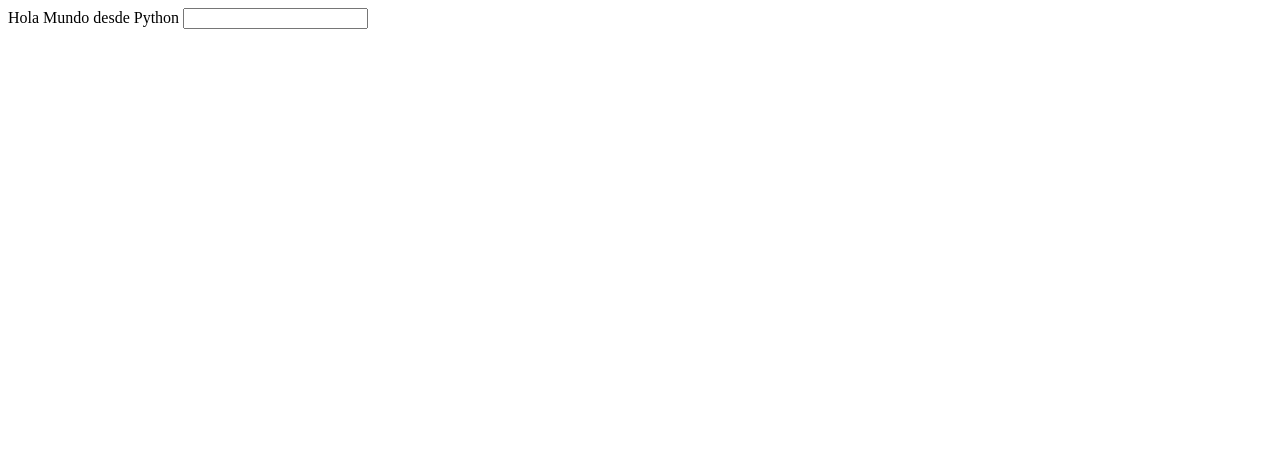
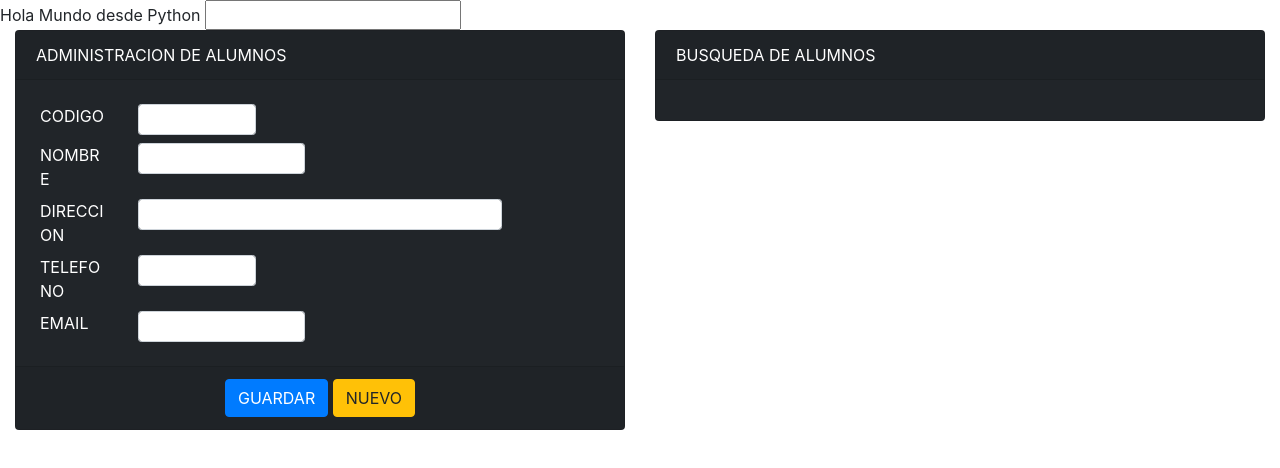
Before and after one commit to esmeralda017/ProgramacionIII, a plain HTML site: page index.html in a window 1280 px wide. Drawn offline with nearby package versions, Linux system fonts and the light colour scheme; some packages are replaced by stand-ins of ours; a script that the page names is missing.

Commit message:
seguimos con el CRUD de alumnos

```diff
--- a/index.html
+++ b/index.html
@@ -1,25 +1,117 @@
-<!DOCTYPE html>
-<html lang="en">
 <head>
     <meta charset="UTF-8">
     <meta name="viewport" content="width=device-width, initial-scale=1.0">
-    <title>Primera aplicacion web -Python</title>
+    <title>Primera aplicacion web - Python</title>
+    <title>CRUD - Academico - Python</title>
+    <link rel="stylesheet" href="https://cdn.jsdelivr.net/npm/bootstrap@5.3.8/dist/css/bootstrap.min.css"
+       crossorigin="anonymous" referrerpolicy="no-referrer" />
+       <!-- CSS -->
+    <link rel="stylesheet" href="//cdn.jsdelivr.net/npm/alertifyjs@1.14.0/build/css/alertify.min.css"/>
+    <!-- Default theme -->
+    <link rel="stylesheet" href="//cdn.jsdelivr.net/npm/alertifyjs@1.14.0/build/css/themes/default.min.css"/>
+    <!-- Semantic UI theme -->
+    <link rel="stylesheet" href="//cdn.jsdelivr.net/npm/alertifyjs@1.14.0/build/css/themes/semantic.min.css"/>
+    <!-- Bootstrap theme -->
+    <link rel="stylesheet" href="//cdn.jsdelivr.net/npm/alertifyjs@1.14.0/build/css/themes/bootstrap.min.css"/>
 </head>
 <body>
     Hola Mundo desde Python
+    <input type="text" name="txtNombre" id="txtNombre">
+    <div class="container-fluid">
+        <div class="row">
+            <div class="col-12 col-md-6">
+                <form id="frmAlumnos">
+                    <div class="card text-bg-dark">
+                        <div class="card-header">ADMINISTRACION DE ALUMNOS</div>
+                        <div class="card-body">
+                            <div class="row p-1">
+                                <div class="col-3 col-md-2">CODIGO</div>
+                                <div class="col-9 col-md-3">
+                                    <input required type="text" id="txtCodigoAlumno" name="txtCodigoAlumno" class="form-control form-control-sm" />
+                                </div>
+                            </div>
+                            <div class="row p-1">
+                                <div class="col-3 col-md-2">NOMBRE</div>
+                                <div class="col-9 col-md-4">
+                                    <input required type="text" id="txtNombreAlumno" name="txtNombreAlumno" class="form-control form-control-sm" />
+                                </div>
+                            </div>
+                            <div class="row p-1">
+                                <div class="col-3 col-md-2">DIRECCION</div>
+                                <div class="col-9 col-md-8">
+                                    <input required type="text" id="txtDireccionAlumno" name="txtDireccionAlumno" class="form-control form-control-sm" />
+                                </div>
+                            </div>
+                            <div class="row p-1">
+                                <div class="col-3 col-md-2">TELEFONO</div>
+                                <div class="col-9 col-md-3">
+                                    <input type="text" id="txtTelefonoAlumno" name="txtTelefonoAlumno" class="form-control form-control-sm" />
+                                </div>
+                            </div>
+                            <div class="row p-1">
+                                <div class="col-3 col-md-2">EMAIL</div>
+                                <div class="col-9 col-md-4">
+                                    <input type="email" id="txtEmailAlumno" name="txtEmailAlumno" class="form-control form-control-sm" />
+                                </div>
+                            </div>
+                        </div>
+                        <div class="card-footer text-center">
+                            <input type="submit" id="btnGuardarAlumno" name="btnGuardarAlumno" class="btn btn-primary" value="GUARDAR" />
+                            <input type="reset" id="btnNuevoAlumno" name="btnNuevoAlumno" class="btn btn-warning" value="NUEVO" />
+                        </div>
+                    </div>
+                </form>
+            </div>
+            <div class="col-12 col-md-6">
+                <form id="frmBusquedaAlumnos">
+                    <div class="card text-bg-dark">
+                        <div class="card-header">BUSQUEDA DE ALUMNOS</div>
+                        <div class="card-body">
 
-    <input type="text" name="txtNombre" id="txtNombre">
+                        </div>
+                    </div>
+                </form>
+            </div>
+        </div>
+    </div>
+
+    <script src="https://cdn.jsdelivr.net/npm/bootstrap@5.3.8/dist/js/bootstrap.bundle.min.js"></script>
+    <!-- JavaScript -->
+    <script src="//cdn.jsdelivr.net/npm/alertifyjs@1.14.0/build/alertify.min.js"></script>
     <script>
-        document.addEventListener('DOMContentLoaded',(e)=>{
-            txtNombre.addEventListener('keyup',(e)=>{
-                fetch('http://localhost:3000/',{
-                    'method' : 'POST',
-                    body : txtNombre.value
-                }).then(res => res.text())
-               .then(data=>console.log(data))
+        document.addEventListener('DOMContentLoaded', (e) => {
+            txtNombre.addEventListener('keyup', e => {
+                fetch('http://localhost:3000/', {
+                    'method': 'POST',
+                    body: txtNombre.value
+                })
+                .then(resp => resp.text())
+                .then(data => console.log(data));
             });
 
+            frmAlumnos.addEventListener("submit", e => {
+                e.preventDefault();
+                guardarAlumnos();
+            });
 
+            async function guardarAlumnos() {
+                let datos = {
+                    accion: "nuevo",
+                    codigo: txtCodigoAlumno.value,
+                    nombre: txtNombreAlumno.value,
+                    direccion: txtDireccionAlumno.value,
+                    telefono: txtTelefonoAlumno.value,
+                    email: txtEmailAlumno.value
+                };
+                let response = await fetch("/alumnos", {
+                    method: "POST",
+                    body: JSON.stringify(datos),
+                }),
+                respuesta = await response.json();
+                if (respuesta.msg != "ok") {
+                    alertify.error(`Error al guardar alumno: ${respuesta}`);
+                }
+            }
         });
     </script>
 </body>
```
